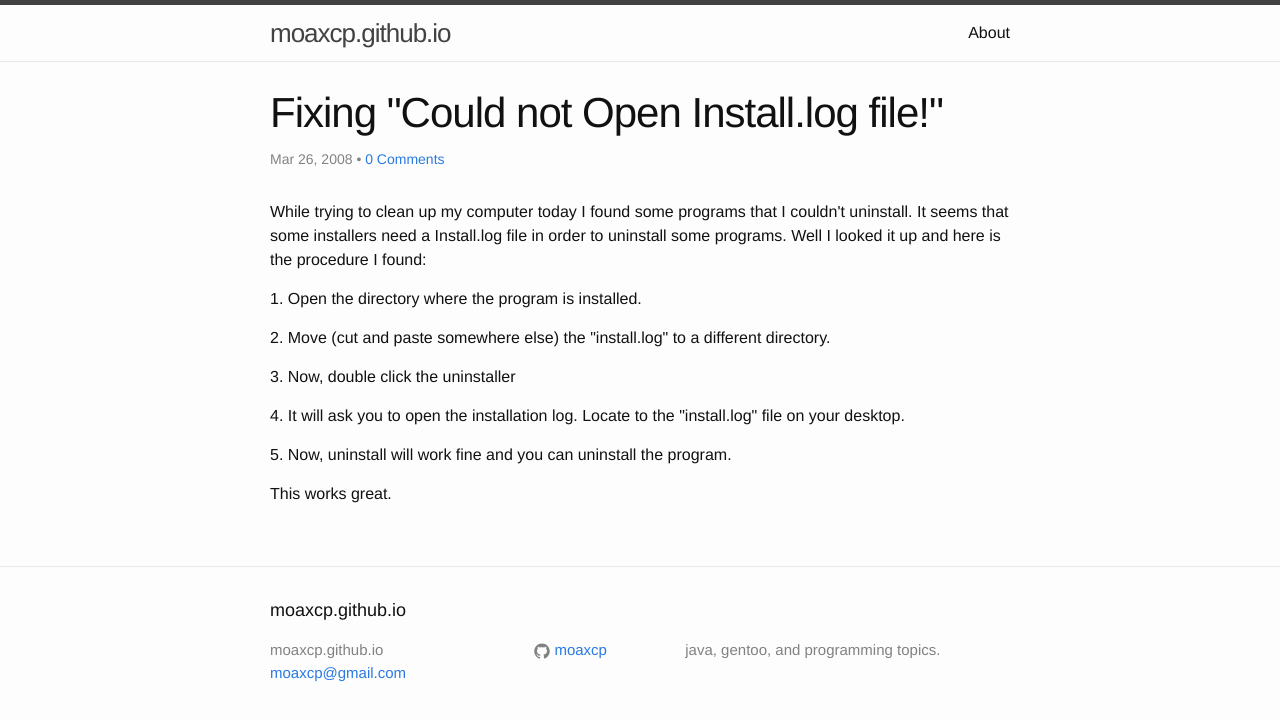
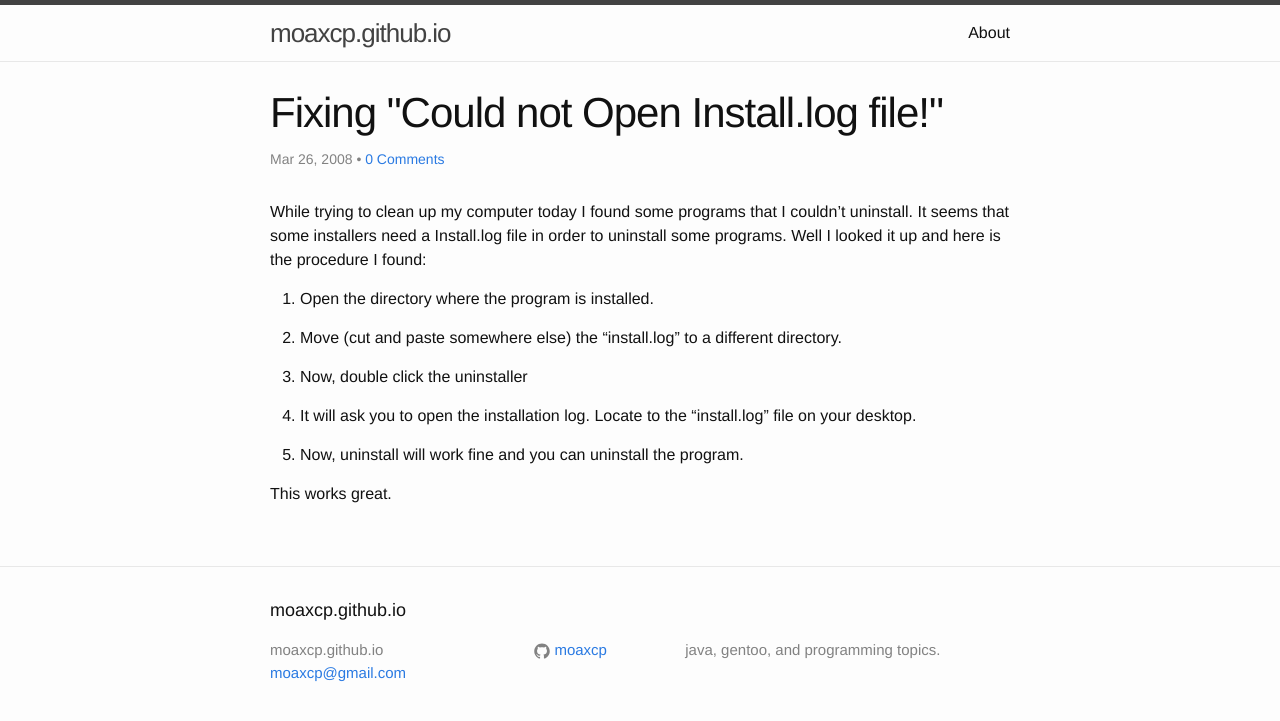
Before and after one commit to moaxcp/moaxcp.github.io, a Jekyll site: the page built from _posts/2008-03-25-fixing-could-not-open-install-log-file.md, in a window 1280 px wide. Shown: the top 721 px of the page. Built offline with Jekyll 4.4.1, drawn with Linux system fonts in a browser that asks for light colours; comment, search, counter and statistics services are not loaded.

Commit message:
converting to markdown

```diff
--- a/_posts/2008-03-25-fixing-could-not-open-install-log-file.md
+++ b/_posts/2008-03-25-fixing-could-not-open-install-log-file.md
@@ -9,10 +9,16 @@ type: post
 published: true
 comments: true
 ---
-<p>While trying to clean up my computer today I found some programs that I <span class="blsp-spelling-corrected" id="SPELLING_ERROR_0">couldn't</span> <span class="blsp-spelling-error" id="SPELLING_ERROR_1">uninstall</span>. It seems that some installers need a Install.log file in order to <span class="blsp-spelling-error" id="SPELLING_ERROR_2">uninstall</span> some programs. Well I looked it up and here is the procedure I found:</p>
-<p>1. Open the directory where the program is installed.</p>
-<p>2. Move (cut and paste somewhere else) the "install.log" to a different directory.</p>
-<p>3. Now, double click the <span class="blsp-spelling-error" id="SPELLING_ERROR_3">uninstaller</span></p>
-<p>4. It will ask you to open the installation log. Locate to the "install.log" file on your desktop.</p>
-<p>5. Now, <span class="blsp-spelling-error" id="SPELLING_ERROR_4">uninstall</span> will work fine and you can <span class="blsp-spelling-error" id="SPELLING_ERROR_5">uninstall</span> the program.</p>
-<p>This works great.</p>
+While trying to clean up my computer today I found some programs that I couldn't uninstall. It seems that some installers need a Install.log file in order to uninstall some programs. Well I looked it up and here is the procedure I found:
+
+1. Open the directory where the program is installed.
+
+2. Move (cut and paste somewhere else) the "install.log" to a different directory.
+
+3. Now, double click the uninstaller
+
+4. It will ask you to open the installation log. Locate to the "install.log" file on your desktop.
+
+5. Now, uninstall will work fine and you can uninstall the program.
+
+This works great.
```
